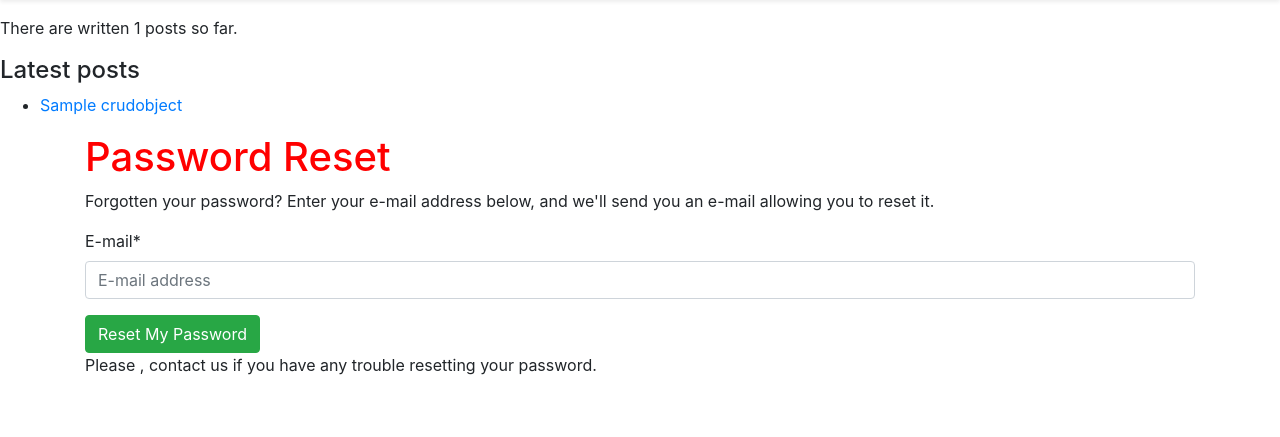
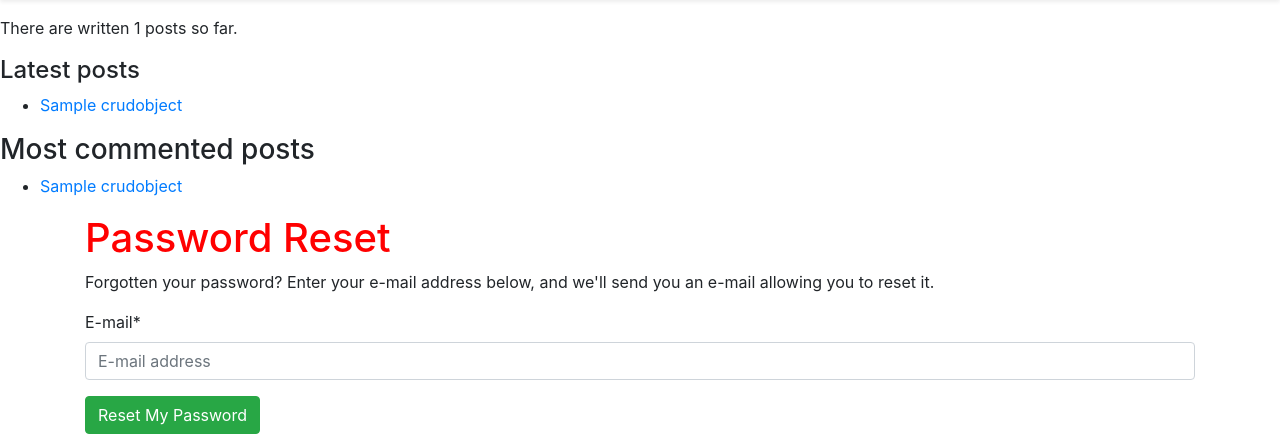
Before and after one commit to jonndoe/blog_project, a Django app: page /accounts/password/reset/ in a window 1280 px wide. Shown: the part 75-512 px from the top of the page. Run offline with Django 3.2, Linux system fonts and the light colour scheme; tables that the repository leaves empty hold one stand-in row (values such as "Sample post"); parts of the project's set-up code (start-up, migrations or seed data) failed here and were passed over; some libraries are stand-ins or nearby versions.

Commit message:
most commented posts added by inclusion tag

```diff
--- a/crudobjects/templatetags/crudobject_tags.py
+++ b/crudobjects/templatetags/crudobject_tags.py
@@ -1,6 +1,6 @@
 from django import template
-
 from ..models import Crudobject
+from django.db.models import Count
 
 
 register = template.Library()
@@ -14,3 +14,8 @@
 def show_latest_crudobjects(count=5):
     latest_crudobjects = Crudobject.published.order_by('-publish')[:count]
     return {'latest_crudobjects': latest_crudobjects}
+
+@register.simple_tag
+def get_most_commented_crudobjects(count=5):
+    return Crudobject.published.annotate(total_comments=Count('comments')
+                                   ).order_by('-total_comments')[:count]
--- a/templates/_base.html
+++ b/templates/_base.html
@@ -35,6 +35,17 @@
     <h4>Latest posts</h4>
 {% show_latest_crudobjects 3 %}
 </div>
+
+<h3>Most commented posts</h3>
+{% get_most_commented_crudobjects as most_commented_crudobjects %}
+    <ul>
+        {% for post in most_commented_crudobjects %}
+            <li>
+                <a href="{{ post.get_absolute_url }}">{{ post.title }}</a>
+            </li>
+        {% endfor %}
+    </ul>
+
 <div class="container">
 {% block content %}
 {% endblock content %}
```
